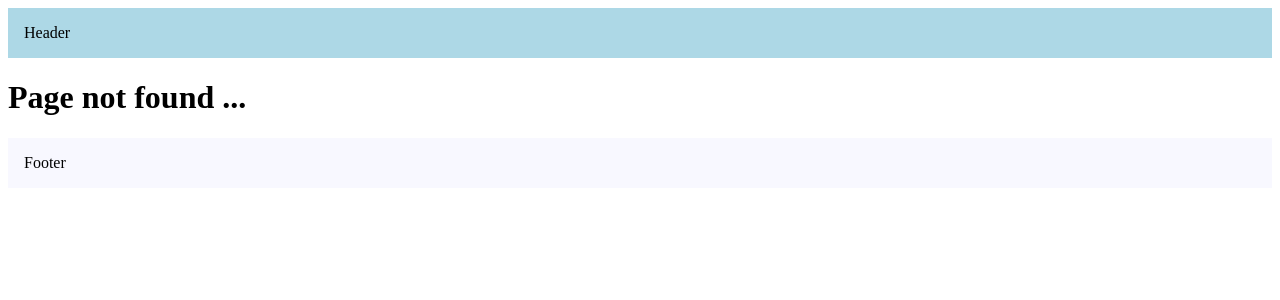
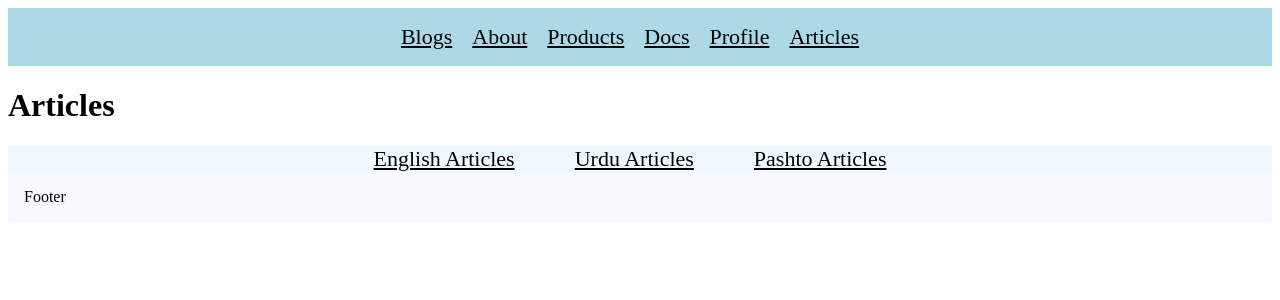
Before and after one commit to Toheedullah-K3/learning-next-js, a Next.js app in the folder routing-demo/: page /articles in a window 1280 px wide. Before the commit this address had no page. Shown: the top 300 px of the page. Built offline with nearby package versions, Linux system fonts and the light colour scheme.

Commit message:
params and searchParams

```diff
--- /dev/null
+++ b/routing-demo/src/app/articles/page.tsx
@@ -0,0 +1,47 @@
+import Link from "next/link"
+
+export default function Articles() {
+    return (
+        <>
+            <h1> Articles </h1>
+
+            <div style={{
+                display: "flex",
+                justifyContent: "center",
+                alignItems: "center",
+                backgroundColor: "aliceblue",
+                gap: 40
+            }}>
+
+                <Link
+                    style={{
+                        fontSize: 22,
+                        color: "black",
+                        marginRight: 20
+                    }}
+                    href={`/articles/2025-News?lang="en"`}
+                > English Articles </Link>
+
+                <Link
+                    style={{
+                        fontSize: 22,
+                        color: "black",
+                        marginRight: 20
+                    }}
+                    href={`/articles/2025-News?lang="ur"`}
+                > Urdu Articles </Link>
+
+                <Link
+                    style={{
+                        fontSize: 22,
+                        color: "black",
+                        marginRight: 20
+                    }}
+                    href={`/articles/2025-News?lang="ps"`}
+                > Pashto Articles </Link>
+            </div>
+        </>
+
+
+    )
+}
--- a/routing-demo/src/app/layout.tsx
+++ b/routing-demo/src/app/layout.tsx
@@ -1,3 +1,4 @@
+import Link from "next/link"
 
 export default function RootLayout({
   children,
@@ -10,10 +11,59 @@ export default function RootLayout({
         <header
           style={{
             background: 'lightBlue',
-            padding: '1rem'
+            padding: '1rem',
+            display: "flex",
+            justifyContent: "center"
           }}
         >
-        Header
+          <Link
+            href={"/blog"}
+            style={{
+              fontSize: 22,
+              color: "black",
+              marginRight: 20
+            }}
+          > Blogs </Link>
+          <Link
+            href={"/about"}
+            style={{
+              fontSize: 22,
+              color: "black",
+              marginRight: 20
+            }}
+          > About </Link>
+          <Link
+            href={"/products"}
+            style={{
+              fontSize: 22,
+              color: "black",
+              marginRight: 20
+            }}
+          > Products </Link>
+          <Link
+            href={"/docs"}
+            style={{
+              fontSize: 22,
+              color: "black",
+              marginRight: 20
+            }}
+          > Docs </Link>
+          <Link
+            href={"/profile"}
+            style={{
+              fontSize: 22,
+              color: "black",
+              marginRight: 20
+            }}
+          > Profile </Link>
+          <Link
+            href={"/articles"}
+            style={{
+              fontSize: 22,
+              color: "black",
+              marginRight: 20
+            }}
+          > Articles </Link>
         </header>
         {children}
 
```
Also changed, not shown: routing-demo/src/app/articles/[articlesId]/page.tsx (added, +17 -0 lines), routing-demo/src/app/page.tsx (+8 -5 lines), routing-demo/src/app/products/page.tsx (+18 -3 lines). Lines whose indentation alone changed are shown as unchanged.
